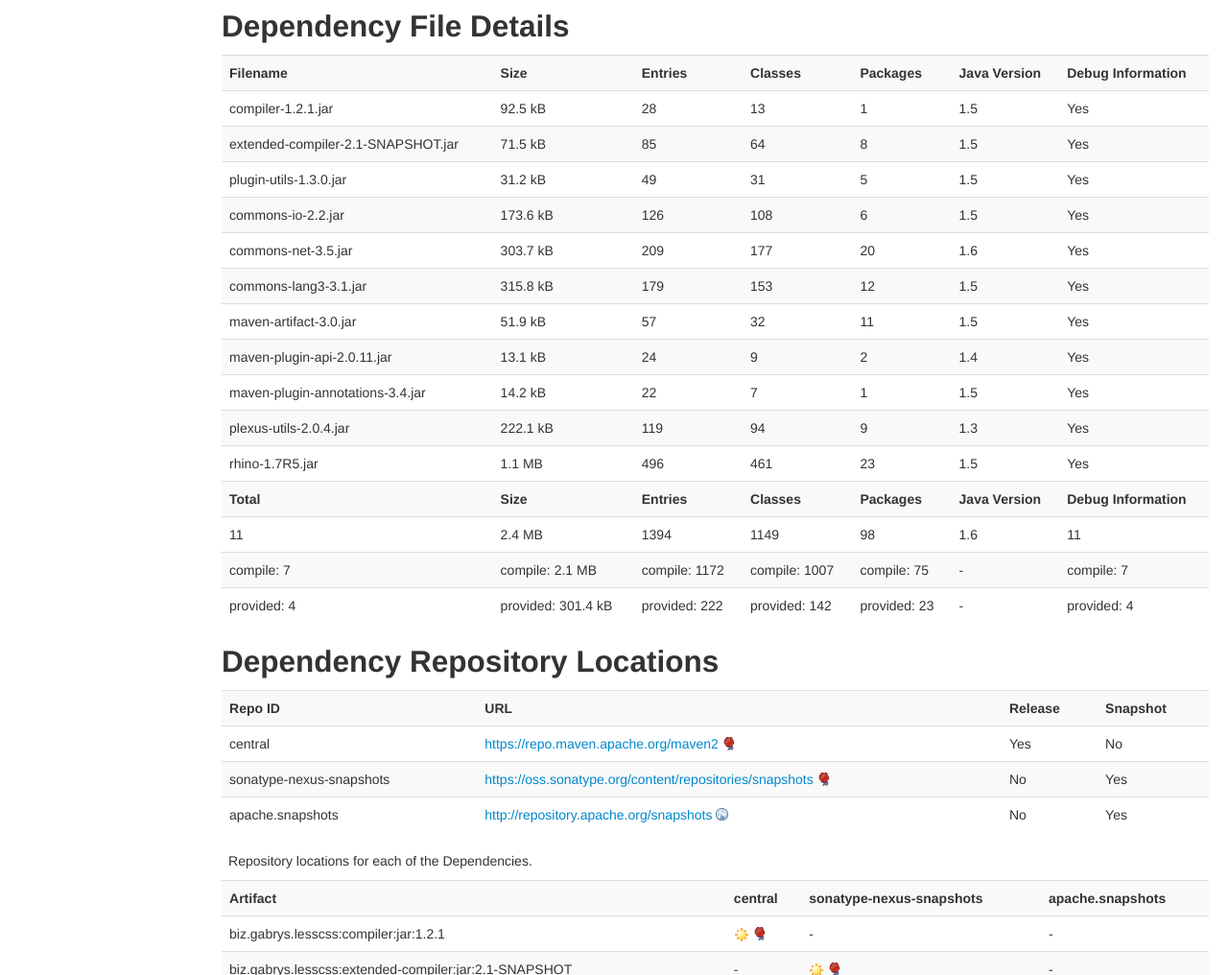
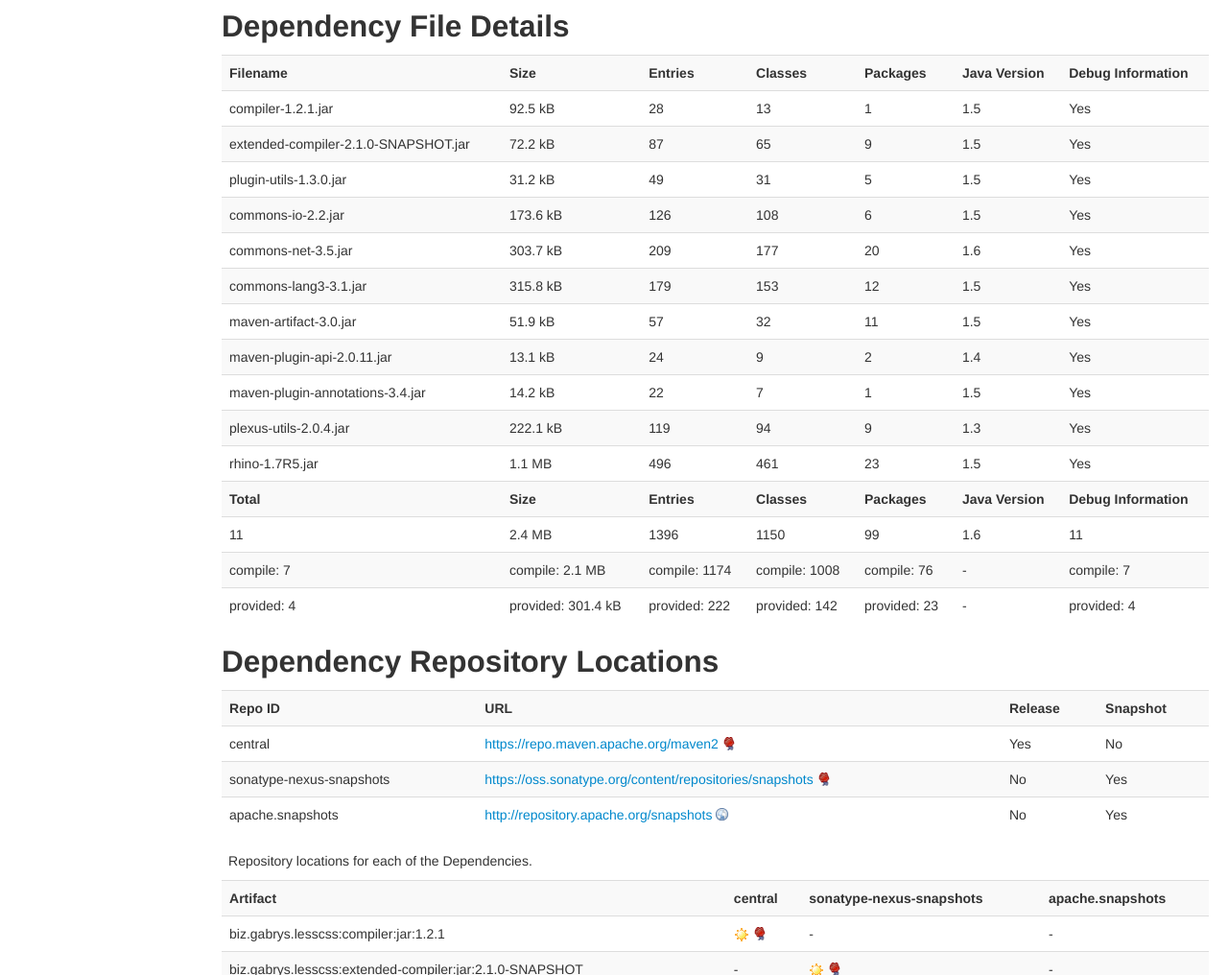
Before and after one commit to gabrysbiz/lesscss-maven-plugin, a plain HTML site: page LATEST/dependencies.html in a window 1280 px wide. Shown: the part 1784-2800 px from the top of the page at 96% size. Drawn offline with Linux system fonts and the light colour scheme.

Commit message:
Update LATEST docs

```diff
--- a/LATEST/dependencies.html
+++ b/LATEST/dependencies.html
@@ -263,7 +263,7 @@
 <tr class="b">
 <td>biz.gabrys.lesscss</td>
 <td><a class="externalLink" href="http://lesscss-extended-compiler.projects.gabrys.biz/LATEST/">extended-compiler</a></td>
-<td>2.1-20161009.165006-32</td>
+<td>2.1.0-20161009.185620-5</td>
 <td>jar</td>
 <td><a class="externalLink" href="http://lesscss-extended-compiler.projects.gabrys.biz/license.txt">The BSD 3-Clause License</a></td></tr>
 <tr class="a">
@@ -438,7 +438,7 @@
 <p><b>Description: </b>A collection of various utility classes to ease working with strings, files, command lines, XML and more.</p>
 <p><b>URL: </b><a class="externalLink" href="http://plexus.codehaus.org/plexus-utils">http://plexus.codehaus.org/plexus-utils</a></p>
 <p><b>Project Licenses: </b><a class="externalLink" href="http://www.apache.org/licenses/LICENSE-2.0.txt">The Apache Software License, Version 2.0</a></p></td></tr></table></div></li></ul></li></ul></li>
-<li>biz.gabrys.lesscss:extended-compiler:jar:2.1-SNAPSHOT (compile) <img id="_img11" src="./images/icon_info_sml.gif" alt="[Information]" onclick="toggleDependencyDetails( '_dep10', '_img11' );" style="cursor: pointer; vertical-align: text-bottom;"></img><div id="_dep10" style="display:none">
+<li>biz.gabrys.lesscss:extended-compiler:jar:2.1.0-SNAPSHOT (compile) <img id="_img11" src="./images/icon_info_sml.gif" alt="[Information]" onclick="toggleDependencyDetails( '_dep10', '_img11' );" style="cursor: pointer; vertical-align: text-bottom;"></img><div id="_dep10" style="display:none">
 <table border="0" class="table table-striped">
 <tr class="a">
 <th>Extended LessCSS Compiler</th></tr>
@@ -534,11 +534,11 @@ Supported protocols include: Echo, Finger, FTP, NNTP, NTP, POP3(S), SMTP(S), Tel
 <td>1.5</td>
 <td>Yes</td></tr>
 <tr class="a">
-<td>extended-compiler-2.1-SNAPSHOT.jar</td>
-<td>71.5 kB</td>
-<td>85</td>
-<td>64</td>
-<td>8</td>
+<td>extended-compiler-2.1.0-SNAPSHOT.jar</td>
+<td>72.2 kB</td>
+<td>87</td>
+<td>65</td>
+<td>9</td>
 <td>1.5</td>
 <td>Yes</td></tr>
 <tr class="b">
@@ -624,17 +624,17 @@ Supported protocols include: Echo, Finger, FTP, NNTP, NTP, POP3(S), SMTP(S), Tel
 <tr class="b">
 <td>11</td>
 <td>2.4 MB</td>
-<td>1394</td>
-<td>1149</td>
-<td>98</td>
+<td>1396</td>
+<td>1150</td>
+<td>99</td>
 <td>1.6</td>
 <td>11</td></tr>
 <tr class="a">
 <td>compile: 7</td>
 <td>compile: 2.1 MB</td>
-<td>compile: 1172</td>
-<td>compile: 1007</td>
-<td>compile: 75</td>
+<td>compile: 1174</td>
+<td>compile: 1008</td>
+<td>compile: 76</td>
 <td>-</td>
 <td>compile: 7</td></tr>
 <tr class="b">
@@ -681,9 +681,9 @@ Supported protocols include: Echo, Finger, FTP, NNTP, NTP, POP3(S), SMTP(S), Tel
 <td>-</td>
 <td>-</td></tr>
 <tr class="a">
-<td>biz.gabrys.lesscss:extended-compiler:jar:2.1-SNAPSHOT</td>
+<td>biz.gabrys.lesscss:extended-compiler:jar:2.1.0-SNAPSHOT</td>
 <td>-</td>
-<td><a class="externalLink" href="https://oss.sonatype.org/content/repositories/snapshots/biz/gabrys/lesscss/extended-compiler/2.1-SNAPSHOT/extended-compiler-2.1-20161009.165006-32.jar"><img alt="Found at https://oss.sonatype.org/content/repositories/snapshots" src="images/icon_success_sml.gif" /></a></td>
+<td><a class="externalLink" href="https://oss.sonatype.org/content/repositories/snapshots/biz/gabrys/lesscss/extended-compiler/2.1.0-SNAPSHOT/extended-compiler-2.1.0-20161009.185620-5.jar"><img alt="Found at https://oss.sonatype.org/content/repositories/snapshots" src="images/icon_success_sml.gif" /></a></td>
 <td>-</td></tr>
 <tr class="b">
 <td>biz.gabrys.maven:plugin-utils:jar:1.3.0</td>
```
Also changed, not shown: 2 other files.
